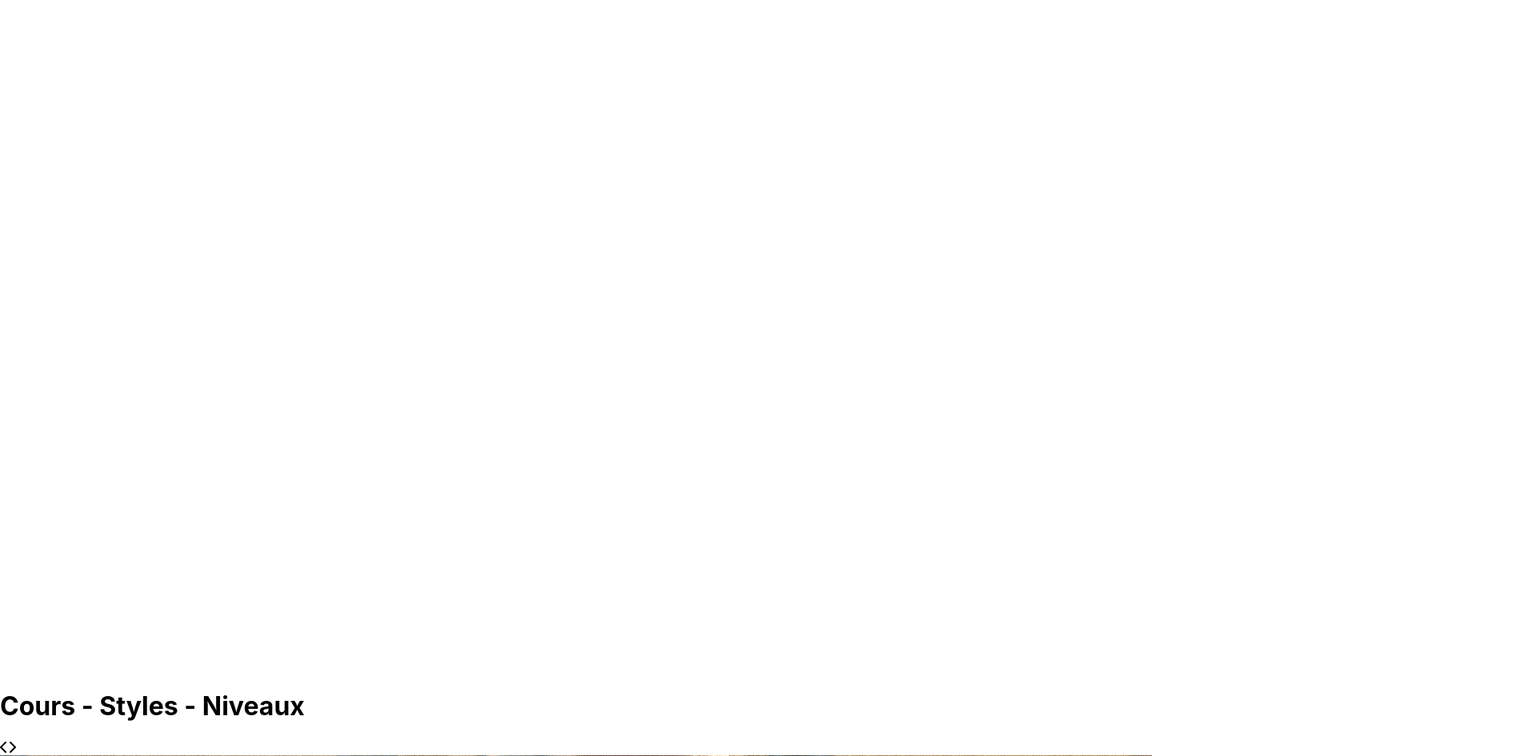
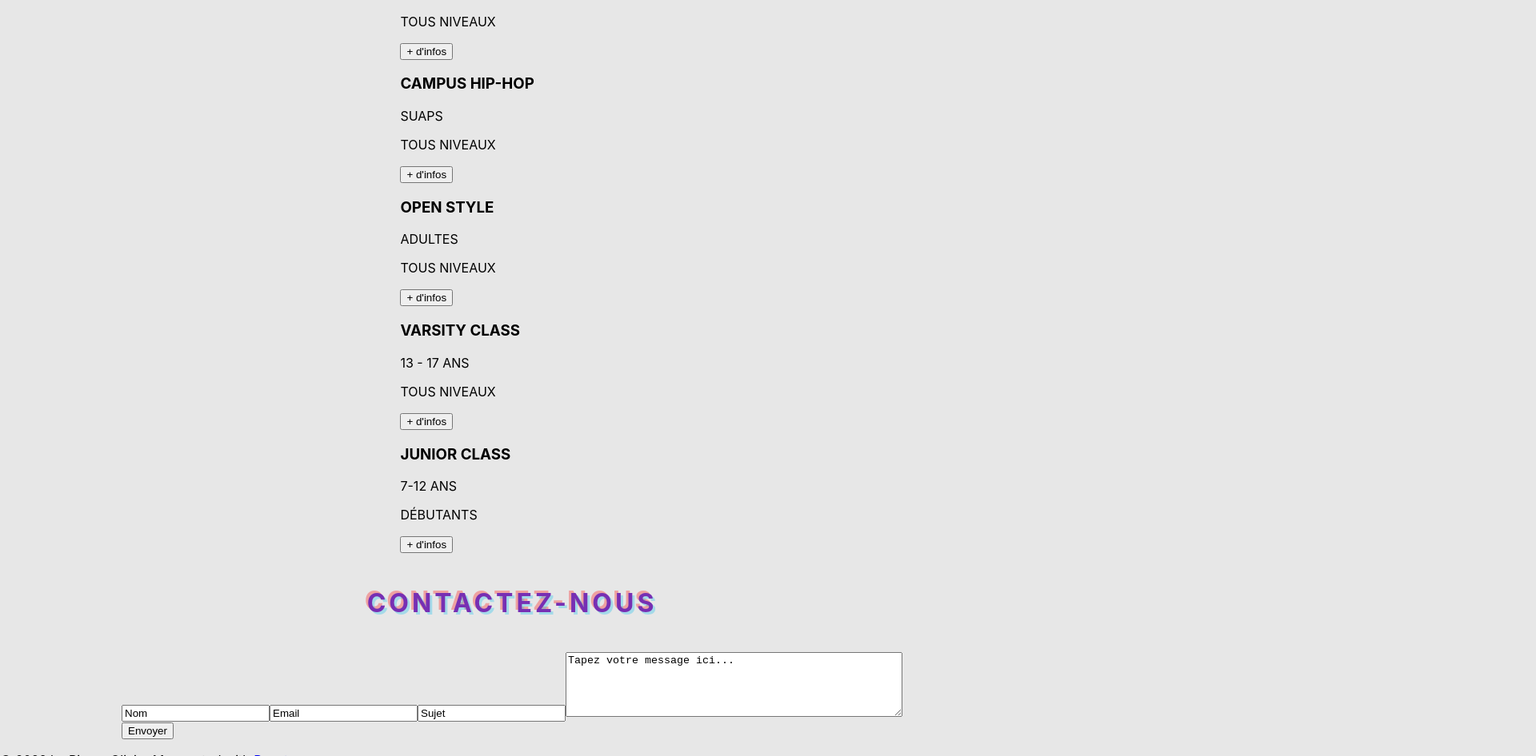
Before and after one commit to Ponifty/clone-misfitsacademy, a React (Create React App) app: page / in a window 1280 px wide. Shown: the part 1754-2700 px from the top of the page at 80% size, 1920 px wide, since content can reach past the window. Built offline with nearby package versions, Linux system fonts and the light colour scheme.

Commit message:
CSS Started

```diff
--- a/src/App.js
+++ b/src/App.js
@@ -1,13 +1,18 @@
 // import React from 'react';
 import Header from "./components/Header.jsx";
 import ClassLayout from "./components/ClassLayout.jsx";
+import ContactForm from "./components/ContactForm.jsx";
 import Footer from "./components/Footer.jsx";
+import "./style.css";
 
 function App() {
   return (
     <>
       <Header />
-      <ClassLayout />
+      <main className="container">
+        <ClassLayout />
+        <ContactForm />
+      </main>
       <Footer />
     </>
   );
--- a/src/components/ClassGridItem.jsx
+++ b/src/components/ClassGridItem.jsx
@@ -6,61 +6,61 @@ export default function ClassGridItem() {
       id: 1,
       title: "STREET DANCE PERFOMANCE",
       public: "ADULTES",
-      level: "INTERMÉDIARE / AVANCÉ",
+      level: "INTERMÉDIAIRE / AVANCÉ",
     },
     {
       id: 2,
-      title: "STREET DANCE PERFOMANCE",
+      title: "STREET-JAZZ",
       public: "ADULTES",
-      level: "INTERMÉDIARE / AVANCÉ",
+      level: "TOUS NIVEAUX",
     },
     {
       id: 3,
-      title: "STREET DANCE PERFOMANCE",
-      public: "ADULTES",
-      level: "INTERMÉDIARE / AVANCÉ",
+      title: "CAMPUS BREAKDANCE",
+      public: "SUAPS",
+      level: "TOUS NIVEAUX",
     },
     {
       id: 4,
-      title: "STREET DANCE PERFOMANCE",
+      title: "HIP-HOP CHOREO",
       public: "ADULTES",
-      level: "INTERMÉDIARE / AVANCÉ",
+      level: "INTERMÉDIAIRE",
     },
     {
       id: 5,
-      title: "STREET DANCE PERFOMANCE",
+      title: "FEMME STYLE",
       public: "ADULTES",
-      level: "INTERMÉDIARE / AVANCÉ",
+      level: "TOUS NIVEAUX",
     },
     {
       id: 6,
-      title: "STREET DANCE PERFOMANCE",
+      title: "HIP-HOP FRESH CLASS",
       public: "ADULTES",
-      level: "INTERMÉDIARE / AVANCÉ",
+      level: "TOUS NIVEAUX",
     },
     {
       id: 7,
-      title: "STREET DANCE PERFOMANCE",
-      public: "ADULTES",
-      level: "INTERMÉDIARE / AVANCÉ",
+      title: "CAMPUS HIP-HOP",
+      public: "SUAPS",
+      level: "TOUS NIVEAUX",
     },
     {
       id: 8,
-      title: "STREET DANCE PERFOMANCE",
+      title: "OPEN STYLE",
       public: "ADULTES",
-      level: "INTERMÉDIARE / AVANCÉ",
+      level: "TOUS NIVEAUX",
     },
     {
       id: 9,
-      title: "STREET DANCE PERFOMANCE",
-      public: "ADULTES",
-      level: "INTERMÉDIARE / AVANCÉ",
+      title: "VARSITY CLASS",
+      public: "13 - 17 ANS",
+      level: "TOUS NIVEAUX",
     },
     {
       id: 10,
-      title: "STREET DANCE PERFOMANCE",
-      public: "ADULTES",
-      level: "INTERMÉDIARE / AVANCÉ",
+      title: "JUNIOR CLASS",
+      public: "7-12 ANS",
+      level: "DÉBUTANTS",
     },
   ];
   const infosClassesItem = infosClassesItems.map((item, index) => (
--- a/src/components/ClassLayout.jsx
+++ b/src/components/ClassLayout.jsx
@@ -4,10 +4,16 @@ import ClassGrid from "./ClassGrid.jsx";
 
 export default function ClassLayout() {
   return (
-    <main className="class-container">
-      <h1>Cours - Styles - Niveaux</h1>
+    <>
+      <div className="class-logo">
+        <img
+          src={"images/MisfitsAcademyLogoPurpleWhite.PNG"}
+          alt="Logo Misfits Academy"
+        />
+      </div>
+      <h1 className="class-title">Cours - Styles - Niveaux</h1>
       <ClassCarousel />
       <ClassGrid />
-    </main>
+    </>
   );
 }
--- /dev/null
+++ b/src/components/ContactForm.jsx
@@ -0,0 +1,76 @@
+import React from "react";
+
+export default function ContactForm() {
+  const handleSubmit = (event) => {
+    event.preventDefault();
+  };
+
+  const [name, setName] = React.useState("Nom");
+  const [email, setEmail] = React.useState("Email");
+  const [subject, setSubject] = React.useState("Sujet");
+  const [message, setMessage] = React.useState("Tapez votre message ici...");
+  const [error, setError] = React.useState("");
+  const handleChange = (event) => {
+    switch (event.target.name) {
+      case "nameInput":
+        setName(event.target.value);
+        break;
+      case "emailInput":
+        setError(
+          event.target.value.includes("@") ? null : "L'email est invalide"
+        );
+        setEmail(event.target.value);
+        break;
+      case "subjectInput":
+        setSubject(event.target.value);
+        break;
+      case "messageInput":
+        setMessage(event.target.value);
+        break;
+      default:
+    }
+  };
+  return (
+    <>
+      <h2 className="contact-title">Contactez-nous</h2>
+      <form onSubmit={handleSubmit}>
+        <label htmlFor="name"></label>
+        <input
+          type="text"
+          id="name"
+          name="nameInput"
+          value={name}
+          onChange={handleChange}
+        />
+        <label htmlFor="email"></label>
+        <input
+          type="email"
+          id="email"
+          name="emailInput"
+          //   defaultValue="Email"
+          value={email}
+          onChange={handleChange}
+        />
+        <label htmlFor="subject"></label>
+        <input
+          type="text"
+          id="subject"
+          name="subjectInput"
+          value={subject}
+          onChange={handleChange}
+        />
+        <label htmlFor="message"></label>
+        <textarea
+          id="message"
+          name="messageInput"
+          rows="5"
+          cols="50"
+          value={message}
+          onChange={handleChange}
+        />
+        <div style={{ color: "red" }}>{error}</div>
+        <input type="submit" value="Envoyer" />
+      </form>
+    </>
+  );
+}
--- a/src/components/Footer.jsx
+++ b/src/components/Footer.jsx
@@ -1,12 +1,10 @@
 // import React from "react";
 
 export default function Footer() {
-    const reactLink = <a href="https://fr.reactjs.org/">React</a>
+  const reactLink = <a href="https://fr.reactjs.org/">React</a>;
   return (
     <footer>
-      <p>
-        © 2022 by Pierre-Olivier M. Created with {reactLink}
-      </p>
+      <p>© 2022 by Pierre-Olivier M., created with {reactLink}</p>
     </footer>
   );
 }
--- a/src/components/Header.jsx
+++ b/src/components/Header.jsx
@@ -5,11 +5,6 @@ export default function Header() {
   return (
     <header>
       <Navbar />
-      <img
-        className="header-logo"
-        src={"images/MisfitsAcademyLogoPurpleWhite.PNG"}
-        alt="Logo Misfits Academy"
-      />
     </header>
   );
 }
--- a/src/components/Navbar.jsx
+++ b/src/components/Navbar.jsx
@@ -1,12 +1,23 @@
 // import React from "react";
 
 export default function Navbar() {
+  const link = "#";
   return (
-      <ul className="navbar">
-        <li>Misfits Academy</li>
-        <li>Cours</li>
-        <li>Inscriptions</li>
-        <li>Contact</li>
-      </ul>
+    <ul className="navbar">
+      <li>
+        <a href={link}>Misfits Academy</a>
+      </li>
+      <li>
+        <a href={link} className="active">
+          Cours
+        </a>
+      </li>
+      <li>
+        <a href={link}>Inscription</a>
+      </li>
+      <li>
+        <a href={link}>Contact</a>
+      </li>
+    </ul>
   );
 }
--- /dev/null
+++ b/src/style.css
@@ -0,0 +1,128 @@
+body {
+  margin: 0;
+  background-color: #e7e7e7;
+}
+
+/*** HEADER ***/
+header {
+  display: flex;
+  flex-direction: column;
+  justify-content: center;
+  align-items: center;
+}
+
+.navbar {
+  margin: 0;
+  padding: 0;
+  list-style-type: none;
+  width: 100%;
+  display: flex;
+  justify-content: center;
+  gap: 1em;
+}
+
+.navbar li {
+  display: flex;
+}
+
+.navbar li a {
+  padding: 1.5em 1em;
+  min-width: 10em;
+  background-color: #fff;
+  color: #772fb3;
+  border-radius: 1em;
+  text-transform: uppercase;
+  text-decoration: none;
+  text-align: center;
+  font-weight: bold;
+}
+
+.navbar li .active {
+  background-color: #772fb3;
+  color: #fff;
+}
+
+.navbar li a:hover {
+  box-shadow: inset 0 0 10px #772fb3, 0 0 9px 3px #772fb3;
+  background-color: #d4c1e2;
+  color: #000;
+}
+
+.navbar li a:active {
+  background-color: #772fb3;
+  color: #fff;
+}
+
+/*** MAIN ***/
+
+.container {
+  display: flex;
+  flex-direction: column;
+  align-items: center;
+  gap: 1em;
+}
+.class-logo {
+  width: 60rem;
+  max-height: 15rem;
+  display: flex;
+}
+
+.class-logo img {
+  width: 100%;
+  height: auto;
+  object-fit: cover;
+}
+
+.class-title,
+.contact-title {
+  font-size: 2em;
+  text-transform: uppercase;
+  letter-spacing: 4px;
+  color: #772fb3;
+  text-shadow: rgb(10 189 240 / 30%) 3px 3px 0px,
+    rgb(254 1 1 / 30%) -3px -3px 0px;
+}
+
+.class-carousel {
+  position: relative;
+  display: flex;
+  gap: 1em;
+  /* width: 80%; */
+}
+
+.class-carousel__arrow {
+  position: absolute;
+  top: 50%;
+  bottom: 0;
+  height: 50px;
+  /* transform: translateY(-50%); */
+  color: #e7e7e7;
+}
+
+.class-carousel__arrow--left {
+  left: 0;
+  margin-left: 1em;
+}
+
+.class-carousel__arrow--right {
+  right: 0;
+  margin-right: 1em;
+}
+
+.class-carousel__item {
+  width: 10rem;
+  height: 29rem;
+}
+
+.class-carousel__item img {
+  width: 100%;
+  height: 100%;
+  object-fit: cover;
+}
+
+.class-grid {
+  display: grid
+}
+.class-grid__item {
+  border-radius: 1em;
+}
```
